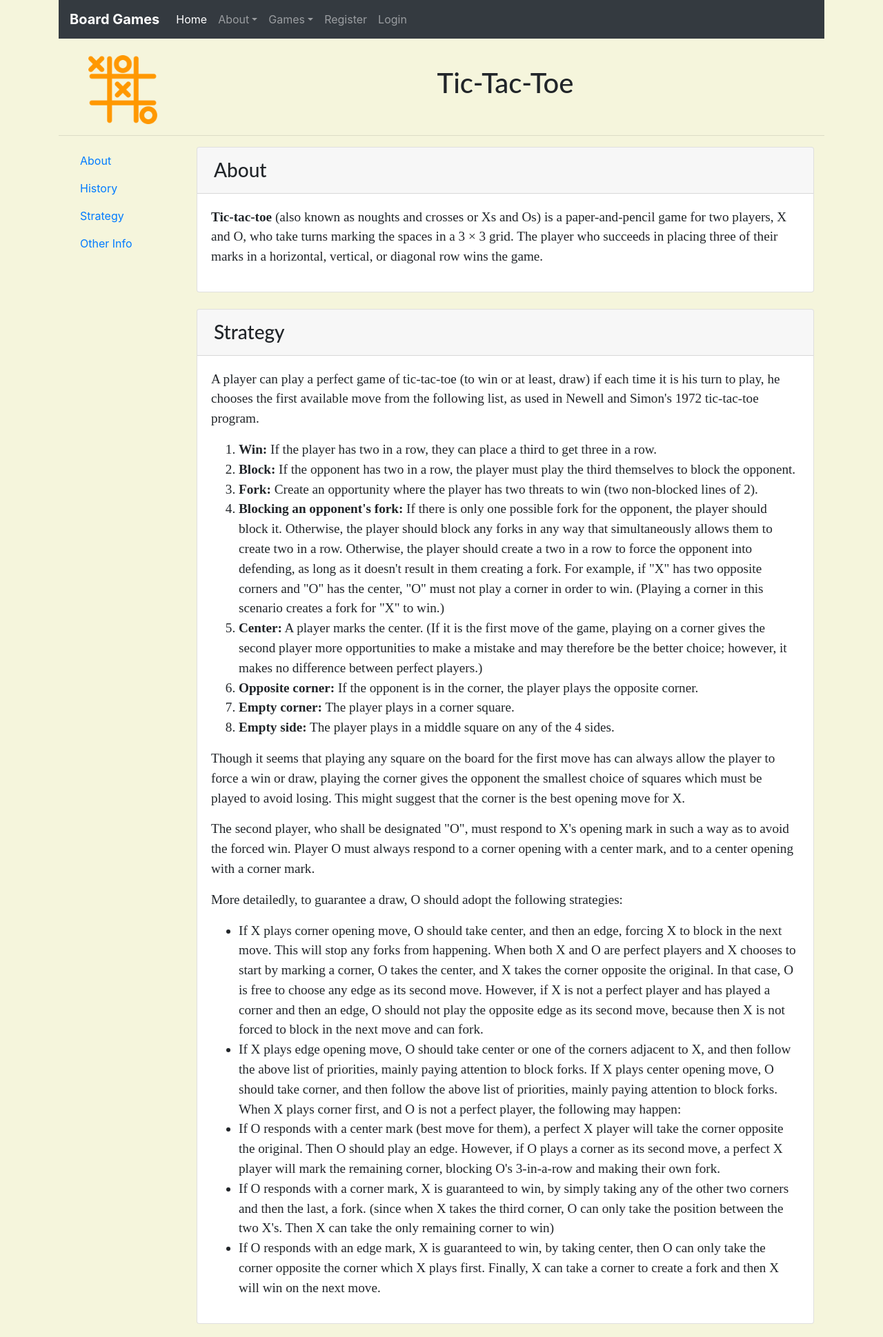
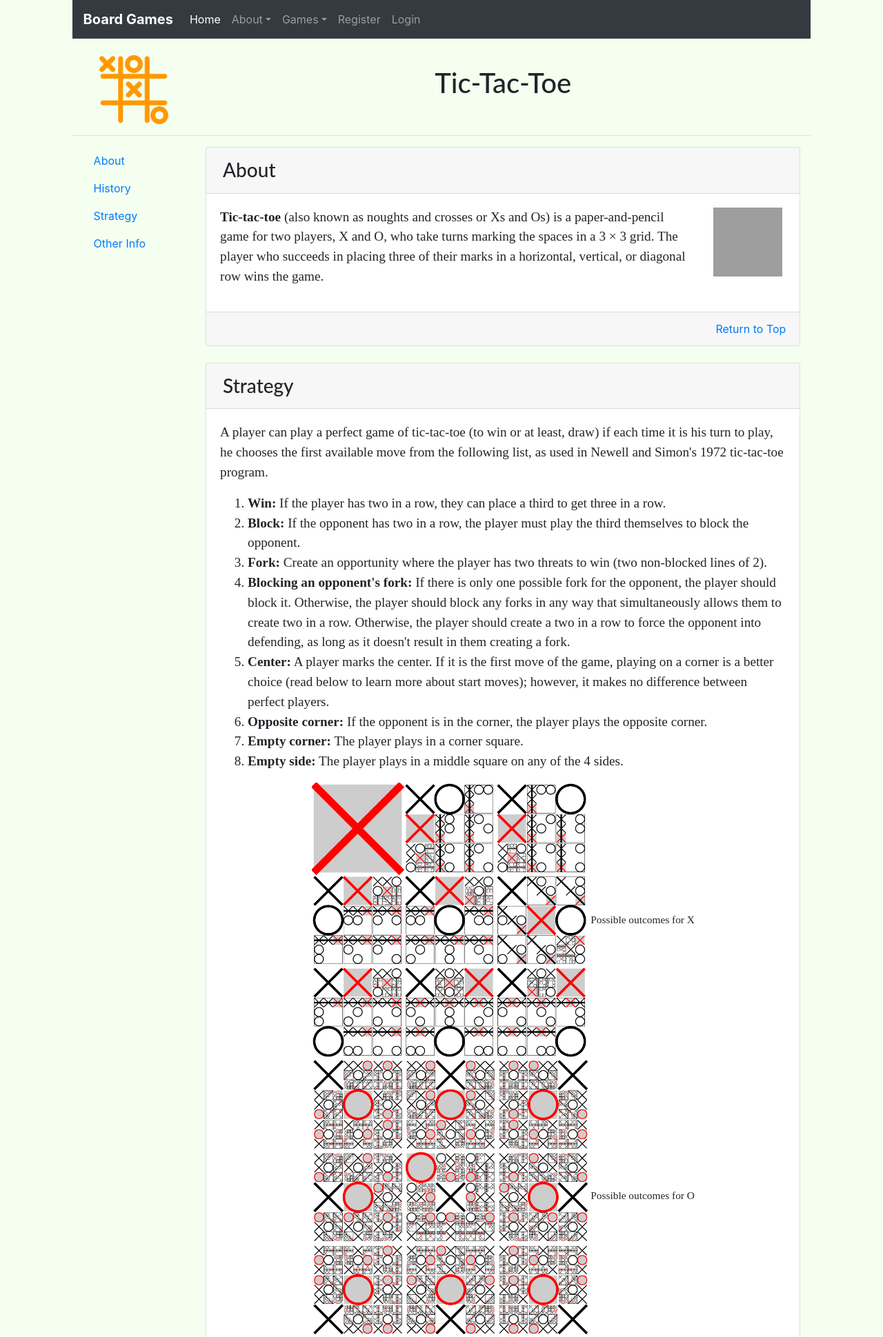
Before and after one commit to larryworm1127/PyBoardGame, a Flask app: page /about/ttt in a window 1280 px wide. Shown: the top 1939 px of the page at 69% size. Run offline with Flask 2, Linux system fonts and the light colour scheme; some libraries are stand-ins or nearby versions; grey boxes are pictures that could not be loaded.

Commit message:
added images to about ttt page, edited content, and updated interface

```diff
--- a/board_games/static/css/auth.css
+++ b/board_games/static/css/auth.css
@@ -1,5 +1,5 @@
 body {
-    background: beige;;
+    background: #f4fff0;
 }
 
 .card-body {
@@ -15,7 +15,16 @@ body {
     font-family: 'Lato', sans-serif
 }
 
-#ttt-logo {
+#ttt-logo, #ttt-pic {
     width: 100px;
     height: 100px
 }
+
+#ttt-strategy-x, #ttt-strategy-o {
+    width: 400px;
+    height: 400px
+}
+
+#outer-container {
+    width: 86%
+}
--- a/board_games/templates/about/about_base.html
+++ b/board_games/templates/about/about_base.html
@@ -9,7 +9,7 @@
         {% endblock %}
       </div>
       <div class="col-10 text-center">
-        <h1 class="m-3" style="font-family: 'Lato', sans-serif">{% block header %}{% endblock %}</h1>
+        <h1 class="m-3 subheader">{% block header %}{% endblock %}</h1>
       </div>
     </div>
   </div>
@@ -44,6 +44,9 @@
             {% block about %}
             {% endblock %}
           </div>
+          <div class="card-footer text-right">
+            <a role="button" href="#nav-bar">Return to Top</a>
+          </div>
         </div>
         <br>
 
@@ -55,6 +58,9 @@
           <div class="card-body">
             {% block strategy %}
             {% endblock %}
+          </div>
+          <div class="card-footer text-right">
+            <a role="button" href="#nav-bar">Return to Top</a>
           </div>
         </div>
         <br>
@@ -68,6 +74,9 @@
             {% block history %}
             {% endblock %}
           </div>
+          <div class="card-footer text-right">
+            <a role="button" href="#nav-bar">Return to Top</a>
+          </div>
         </div>
         <br>
 
@@ -80,6 +89,9 @@
             {% block other_info %}
             {% endblock %}
           </div>
+          <div class="card-footer text-right">
+            <a role="button" href="#nav-bar">Return to Top</a>
+          </div>
         </div>
         <br>
       </div>
--- a/board_games/templates/about/about_ttt.html
+++ b/board_games/templates/about/about_ttt.html
@@ -10,11 +10,18 @@
 
 <!-- About section -->
 {% block about %}
+  <div class="row">
+    <div class="col-10">
       <p>
         <strong>Tic-tac-toe</strong> (also known as noughts and crosses or Xs and Os) is a paper-and-pencil game for two
         players, X and O, who take turns marking the spaces in a 3 × 3 grid. The player who succeeds in placing three of
         their marks in a horizontal, vertical, or diagonal row wins the game.
       </p>
+    </div>
+    <div class="col-2 text-center">
+      <img src="{{ url_for('static', filename='images/better_ttt.png') }}" id="ttt-pic" alt="ttt">
+    </div>
+  </div>
 
 {% endblock %}
 
@@ -41,13 +48,12 @@
       <strong>Blocking an opponent's fork:</strong> If there is only one possible fork for the opponent, the player
       should block it. Otherwise, the player should block any forks in any way that simultaneously allows them to create
       two in a row. Otherwise, the player should create a two in a row to force the opponent into defending, as long as
-      it doesn't result in them creating a fork. For example, if "X" has two opposite corners and "O" has the center,
-      "O" must not play a corner in order to win. (Playing a corner in this scenario creates a fork for "X" to win.)
+      it doesn't result in them creating a fork.
     </li>
     <li>
-      <strong>Center:</strong> A player marks the center. (If it is the first move of the game, playing on a corner
-      gives the second player more opportunities to make a mistake and may therefore be the better choice; however, it
-      makes no difference between perfect players.)
+      <strong>Center:</strong> A player marks the center. If it is the first move of the game, playing on a corner
+      is a better choice (read below to learn more about start moves); however, it makes no difference between perfect
+      players.
     </li>
     <li>
       <strong>Opposite corner:</strong> If the opponent is in the corner, the player plays the opposite corner.
@@ -59,10 +65,21 @@
       <strong>Empty side:</strong> The player plays in a middle square on any of the 4 sides.
     </li>
   </ol>
+  <div class="row text-center">
+    <div class="col">
+      <img src="{{ url_for('static', filename='images/ttt_strategy_x.png') }}" id="ttt-strategy-x" alt="strategy-x">
+      <small>Possible outcomes for X</small>
+    </div>
+    <div class="col">
+      <img src="{{ url_for('static', filename='images/ttt_strategy_o.png') }}" id="ttt-strategy-o" alt="strategy-o">
+      <small>Possible outcomes for O</small>
+    </div>
+  </div>
+  <br>
   <p>
     Though it seems that playing any square on the board for the first move has can always allow the player to force a
     win or draw, playing the corner gives the opponent the smallest choice of squares which must be played to avoid
-    losing. This might suggest that the corner is the best opening move for X.
+    losing.
   </p>
   <p>
     The second player, who shall be designated "O", must respond to X's opening mark in such a way as to avoid the
@@ -139,7 +156,7 @@
 
 <!-- Other info section -->
 {% block other_info %}
-  <h3 class="subheader">Variants</h3>
+  <h4 class="subheader"><strong>Variants</strong></h4>
   <p>
     Many board games share the element of trying to be the first to get n-in-a-row, including Three Men's Morris, Nine
     Men's Morris, pente, gomoku, Qubic, Connect Four, Quarto, Gobblet, Order and Chaos, Toss Across, and Mojo.
@@ -163,17 +180,24 @@
       In <strong>"wild" tic-tac-toe</strong>, players can choose to place either X or O on each move.
     </li>
     <li>
+      <div class="row">
+        <div class="col-9">
           <strong>Number Scrabble</strong> or <strong>Pick15</strong> is isomorphic to tic-tac-toe but on the surface
-      appears completely different. Two players in turn say a number between one and nine. A particular number may not
-      be repeated. The game is won by the player who has said three numbers whose sum is 15. If all the numbers are used
-      and no one gets three numbers that add up to 15 then the game is a draw. Plotting these numbers on a 3×3 magic
-      square shows that the game exactly corresponds with tic-tac-toe, since three numbers will be arranged in a
-      straight line if and only if they total 15.
+          appears completely different. Two players in turn say a number between one and nine. A particular number may
+          not be repeated. The game is won by the player who has said three numbers whose sum is 15. If all the numbers
+          are used and no one gets three numbers that add up to 15 then the game is a draw. Plotting these numbers on a
+          3 × 3 magic square shows that the game exactly corresponds with tic-tac-toe, since three numbers will be
+          arranged in a straight line if and only if they total 15.
+        </div>
+        <div class="col-3 text-center">
+          <img src="{{ url_for('static', filename='images/ttt_variant.png') }}" id="ttt-var" alt="ttt-var">
+        </div>
+      </div>
     </li>
   </ul>
   <hr>
 
-  <h3 class="subheader">Random Facts</h3>
+  <h4 class="subheader"><strong>Random Facts</strong></h4>
   <p>
     Because of the simplicity of tic-tac-toe, it is often used as a pedagogical tool for teaching the concepts of good
     sportsmanship and the branch of artificial intelligence that deals with the searching of game trees. It is
--- a/board_games/templates/auth/auth_base.html
+++ b/board_games/templates/auth/auth_base.html
@@ -36,7 +36,7 @@
   </div>
 
   <!-- Navigation bar -->
-  <div class="container">
+  <div class="container-fluid" id="outer-container">
     <nav class="navbar navbar-expand-md bg-dark navbar-dark">
       <!-- Brand -->
       <strong><a class="navbar-brand" href="#">Board Games</a></strong>
```
Also changed, not shown: board_games/static/images/ttt_strategy_o.png (added), board_games/static/images/ttt_strategy_x.png (added), board_games/static/images/ttt_variant.png (added). Lines whose indentation alone changed are shown as unchanged.
